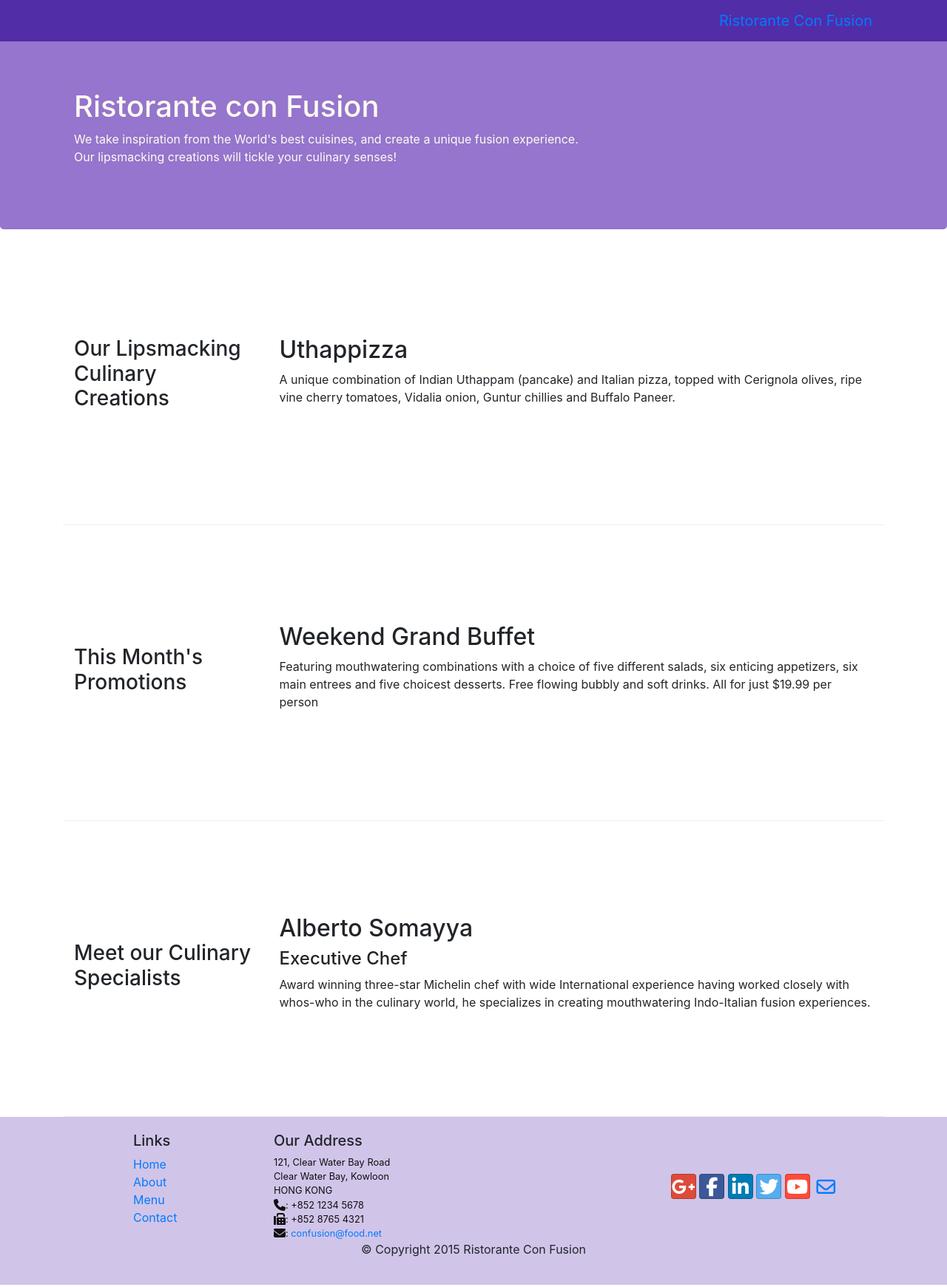
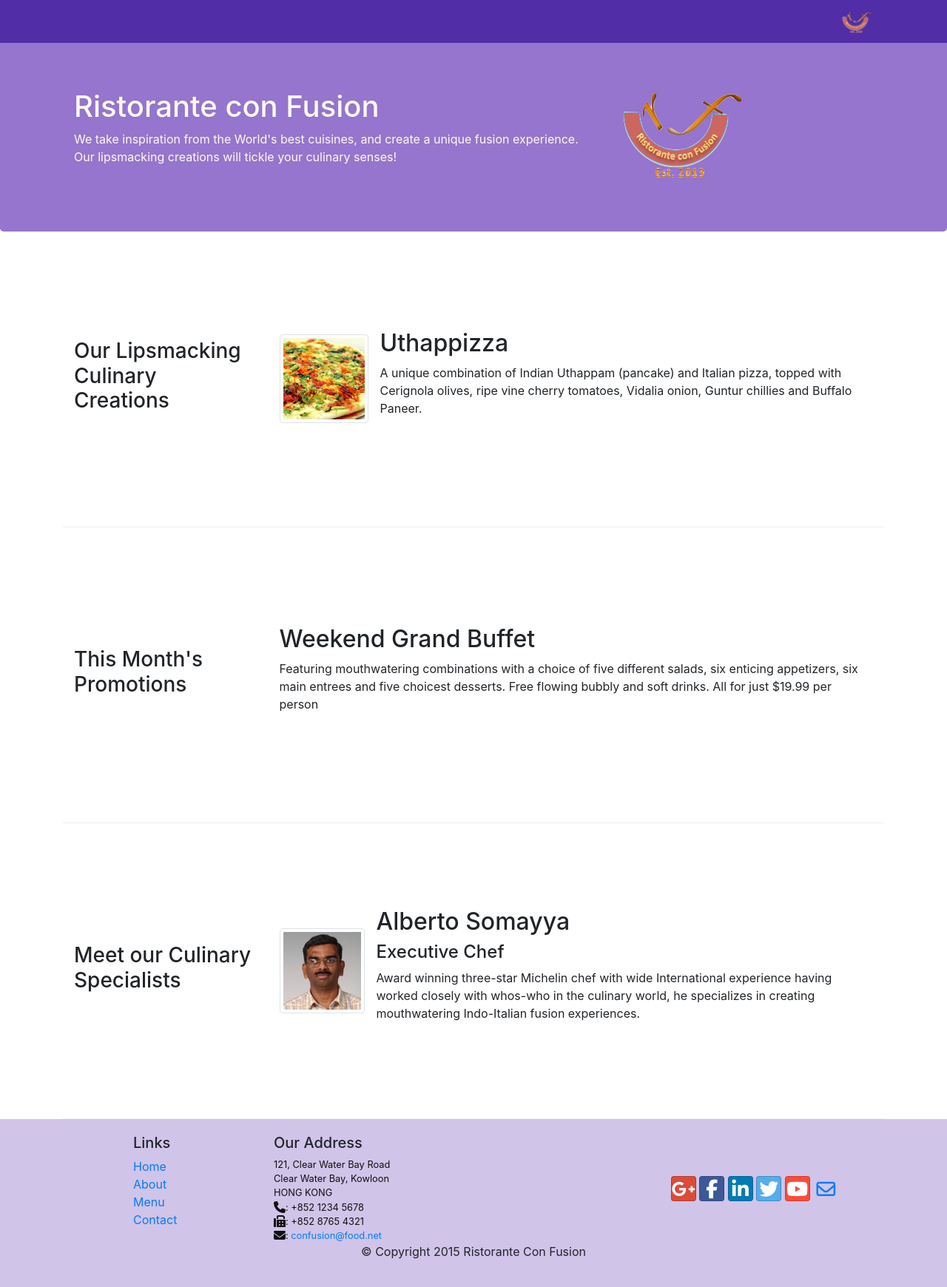
Before and after one commit to Rey-commits/RistotantConFusion, a website: page index.html in a window 1280 px wide. Shown: the whole page at 74% size. Drawn offline with nearby package versions, Linux system fonts and the light colour scheme.

Commit message:
Images and Media

```diff
--- a/index.html
+++ b/index.html
@@ -21,7 +21,7 @@
             <button class="navbar-toggler" type="button" data-toggle="collapse" data-target="#Navbar">
                 <span class="navbar-toggler-icon"></span>
             </button>
-            <a class="navbar-brand" href="#">Ristorante Con Fusion</a>
+            <a class="navbar-brand" href="#"><img src="img/logo.png" height="30" width="41"></a>
             <div class="collapse navbar-collapse" id="Navbar">
                 <ul class="navbar-nav">
                     <li class="nav-item active"><a class="nav-link" href="#"><span class="fa fa-home fa-lg"></span> Home</a></li>
@@ -39,7 +39,8 @@
                     <h1>Ristorante con Fusion</h1>
                     <p>We take inspiration from the World's best cuisines, and create a unique fusion experience. Our lipsmacking creations will tickle your culinary senses!</p>
                 </div>
-                <div class="col col-sm">
+                <div class="col col-sm align-self-center">
+                    <img src="img/logo.png" class="img-fluid">
                 </div>
             </div>
         </div>
@@ -51,8 +52,13 @@
                 <h3>Our Lipsmacking Culinary Creations</h3>
             </div>
             <div class="col-sm col-md flex-first">
-                <h2>Uthappizza</h2>
-                <p class="hidden-xs-down">A unique combination of Indian Uthappam (pancake) and Italian pizza, topped with Cerignola olives, ripe vine cherry tomatoes, Vidalia onion, Guntur chillies and Buffalo Paneer.</p>
+                <div class="media">
+                    <img class="d-flex mr-3 img-thumbnail align-self-center" src="img/uthappizza.png" alt="Uthappizza">
+                    <div class="media-body">
+                        <h2 class="mt-0">Uthappizza</h2>
+                        <p class="hidden-xs-down">A unique combination of Indian Uthappam (pancake) and Italian pizza, topped with Cerignola olives, ripe vine cherry tomatoes, Vidalia onion, Guntur chillies and Buffalo Paneer.</p>
+                    </div>
+                </div>
             </div>
         </div>
 
@@ -72,9 +78,14 @@
                 <h3>Meet our Culinary Specialists</h3>
             </div>
             <div class="col-sm col-md flex-first">
-                <h2>Alberto Somayya</h2>
-                <h4>Executive Chef</h4>
-                <p class="hidden-xs-down">Award winning three-star Michelin chef with wide International experience having worked closely with whos-who in the culinary world, he specializes in creating mouthwatering Indo-Italian fusion experiences. </p>
+                <div class="media">
+                    <img class="d-flex mr-3 img-thumbnail align-self-center" src="img/alberto.png" alt="Alberto Somayya">
+                    <div class="media-body">
+                        <h2 class="mt-0">Alberto Somayya</h2>
+                        <h4>Executive Chef</h4>
+                        <p class="hidden-xs-down">Award winning three-star Michelin chef with wide International experience having worked closely with whos-who in the culinary world, he specializes in creating mouthwatering Indo-Italian fusion experiences. </p>
+                    </div>
+                </div>
             </div>
         </div>
     </div>
```
Also changed, not shown: aboutus.html (+3 -2 lines), contactus.html (+3 -2 lines), img/alberto.png (added), img/buffet.png (added), img/logo.png (added), img/uthappizza.png (added), 1 other file.
